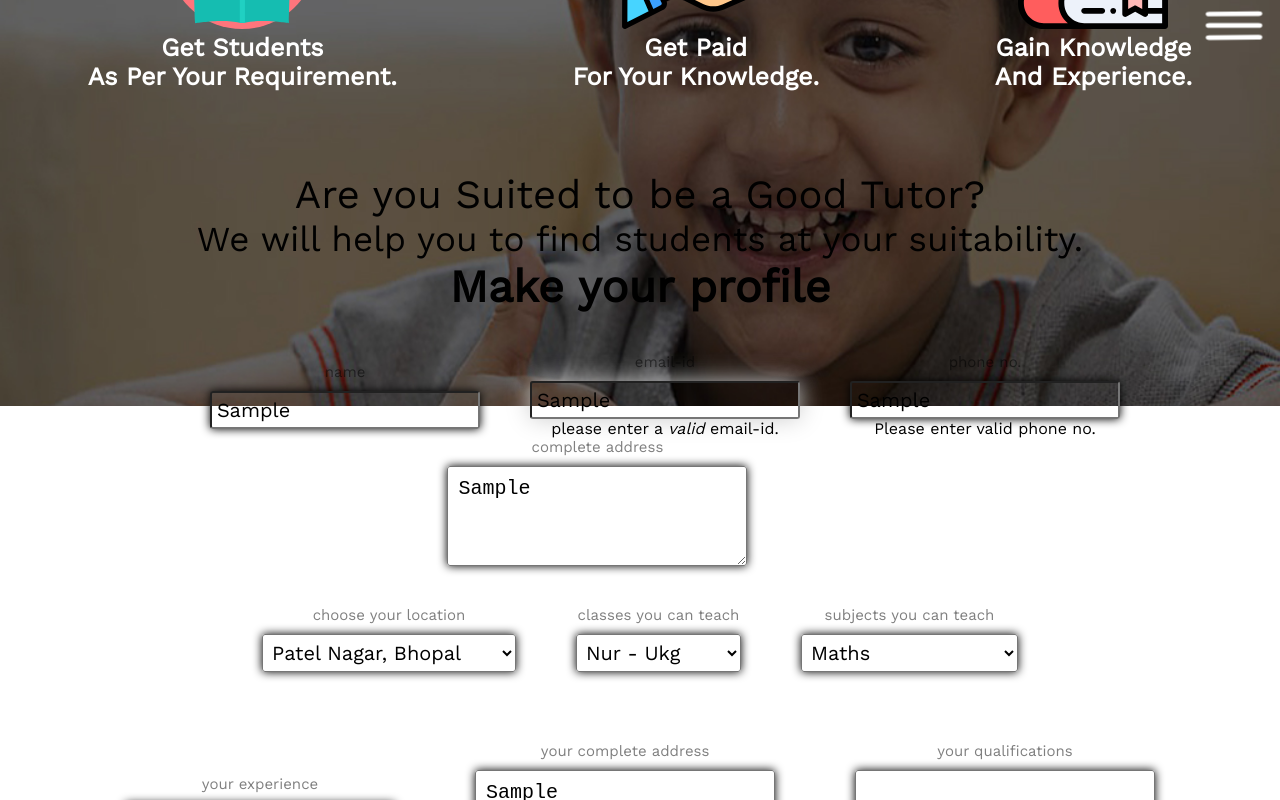
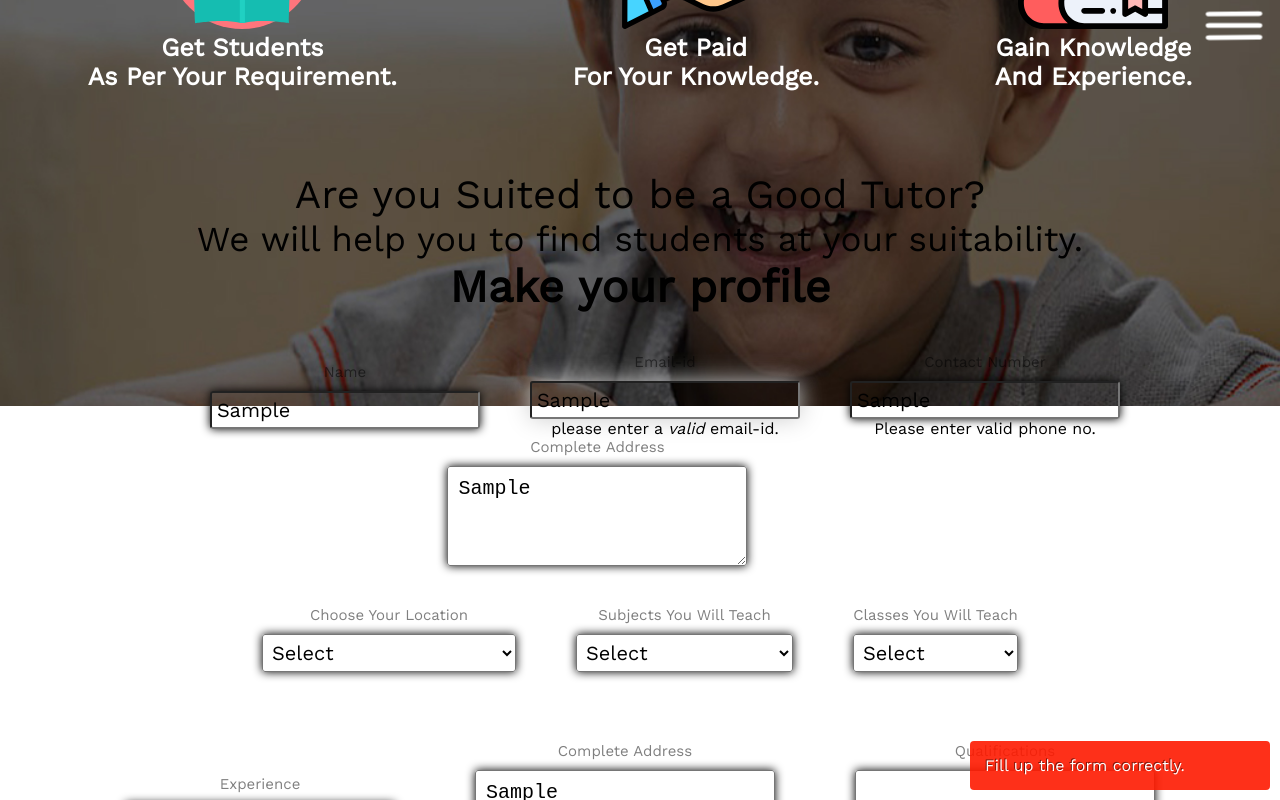
Before and after one commit to therahulraj/MyTuitionMasterTesting, a website: page public/getStudent.html in a window 1280 px wide. Both pictures are taken after typing "Sample", "Sample", "Sample", "Sample", "Sample", "Sample" into the empty fields and a click on the button "submit". Shown: the part 285-1085 px from the top of the page. Drawn offline with nearby package versions, Linux system fonts and the light colour scheme; no server answers; a web font is replaced by a local one.

Commit message:
modified

```diff
--- a/public/getStudent.html
+++ b/public/getStudent.html
@@ -510,20 +510,20 @@
     <div class="body1-row2-row1-row1-row1">
     </div>
     <div class="body1-row2-row1-row1-row2">
-      <p>name</p>
+      <p>Name</p>
       <input type="text" name="entry.635019513" autocomplete="off">
     </div>
 
     <div class="body1-row2-row1-row1-row3">
-      <p>email-id</p>
+      <p>Email-id</p>
       <input type="text" name="entry.352553147" autocomplete="off">
     </div>
     <div class="body1-row2-row1-row1-row4">
-      <p>phone no.</p>
+      <p>Contact Number</p>
       <input type="text" name="entry.676157046" autocomplete="off">
     </div>
     <div class="body1-row2-row1-row1-row5">
-      <p>complete address</p>
+      <p>Complete Address</p>
       <textarea name="entry.1651900709" autocomplete="off"></textarea>
     </div>
 
@@ -539,8 +539,9 @@
   <div class="body1-row5">
 
   <div class="body1-row5-col1">
-      <p>choose your location</p>
+      <p>Choose Your Location</p>
       <select name="entry.1478532540" class="body1-row5-select1">
+        <option value="None" selected="selected">Select</option>
         <option value="Patel Nagar, Bhopal">Patel Nagar, Bhopal</option>
         <option value="Anand Nagar, Bhopal">Anand Nagar, Bhopal</option>
         <option value="M.P Nagar, Bhopal">Gautam Nagar, Bhopal</option>
@@ -560,9 +561,27 @@
       </select>
     </div>
 
+
+    <div class="body1-row5-row2">
+      <p>Subjects You Will Teach</p>
+     <select name="entry.438780221" class="body1-row5-select3">
+       <option value="None" selected="selected">Select</option>
+       <option value="Math">Maths</option>
+       <option value="English">English</option>
+       <option value="Physics">Physics</option>
+       <option value="Chemistry">Chemistry</option>
+       <option value="Biology">Biology</option>
+       <option value="Social Science">Social Science</option>
+       <option value="IP & CS">IP/CS</option>
+       <option value="music">music/dance/phot.</option>
+       <option value="Others">Others</option>
+     </select>
+     </div>
+
      <div class="body1-row5-col2">
-       <p>classes you can teach</p>
+       <p>Classes You Will Teach</p>
        <select name="entry.593115237" class="body1-row5-select2">
+         <option value="None" selected="selected">Select</option>
          <option value="Nur - Ukg">Nur - Ukg</option>
          <option value="Class I - III">Class I - III</option>
          <option value="Class IV - V">Class IV - V</option>
@@ -570,36 +589,24 @@
          <option value="Class IX - X">Class IX - X</option>
          <option value="Class XI - XII">Class XI - XII</option>
          <option value="Other">Others</option>
+         <option value="Any">Any</option>
        </select>
      </div>
 
-   <div class="body1-row5-row2">
-     <p>subjects you can teach</p>
-    <select name="entry.438780221" class="body1-row5-select3">
-      <option value="Math">Maths</option>
-      <option value="English">English</option>
-      <option value="Physics">Physics</option>
-      <option value="Chemistry">Chemistry</option>
-      <option value="Biology">Biology</option>
-      <option value="Social Science">Social Science</option>
-      <option value="IP & CS">IP/CS</option>
-      <option value="music">music/dance/phot.</option>
-      <option value="Others">Others</option>
-    </select>
-    </div>
+
 
   </div>
    <div class="body1-row6">
     <div class="body1-row6-col1">
-      <p>your experience</p>
+      <p>Experience</p>
       <input type="text" name="entry.2077483883">
     </div>
     <div class="body1-row6-col2">
-    <p>your complete address</p>
+    <p>Complete Address</p>
       <textarea name="entry.1737591690"></textarea>
     </div>
     <div class="body1-row6-col3">
-      <p>your qualifications</p>
+      <p>Qualifications</p>
       <textarea name="entry.112146992"></textarea>
     </div>
 
--- a/public/js/google-formgetStudent.js
+++ b/public/js/google-formgetStudent.js
@@ -19,12 +19,12 @@
     try {
         var tryGoogle = 'turtor details: \n';
         tryGoogle += 'location: ' + $('.body1-row5-select1').val() +'\n';
-        tryGoogle +=  'class: ' + $('.bbody1-row5-select2').val() +'\n';
+        tryGoogle +=  'class: ' + $('.body1-row5-select2').val() +'\n';
         tryGoogle += 'subject: ' + $('.body1-row5-select3').val() +'\n';
         tryGoogle += 'experience: ' + $('.body1-row6-col1 input').val() +'\n';
         tryGoogle += 'address: ' + $('.body1-row6-col2 textarea').val() +'\n';
         tryGoogle += 'qualification: ' +  $('.body1-row6-col3 textarea').val() +'\n';
-        if($('.body2-row2-extra-chat-row2 input').val().replace(/\s/g, '') == "" && $('.body2-row2-extra-chat-row3 input').val().replace(/\s/g, '') == "" && $('.body2-row2-extra-chat-row4 input').val().replace(/\s/g, '') == "") {
+        if($('.body1-row2-row1-row1-row2 input').val().replace(/\s/g, '') == "" && $('.body1-row2-row1-row1-row3 input').val().replace(/\s/g, '') == "" && $('.body1-row2-row1-row1-row4 input').val().replace(/\s/g, '') == "") {
            alertify.error("complete the form.");
         }
            else if($('.body1-row2-row1-row1-row2 label').css('display') == 'inline' || $('.body1-row2-row1-row1-row3 label').css('display') == 'inline' || $('.body1-row2-row1-row1-row4 label').css('display') == 'inline' || $('.body1-row2-row1-row1-row5 label').css('display') == 'inline') {
```
Also changed, not shown: public/getTutor.html (+19 -15 lines), public/index.html (+17 -14 lines).
